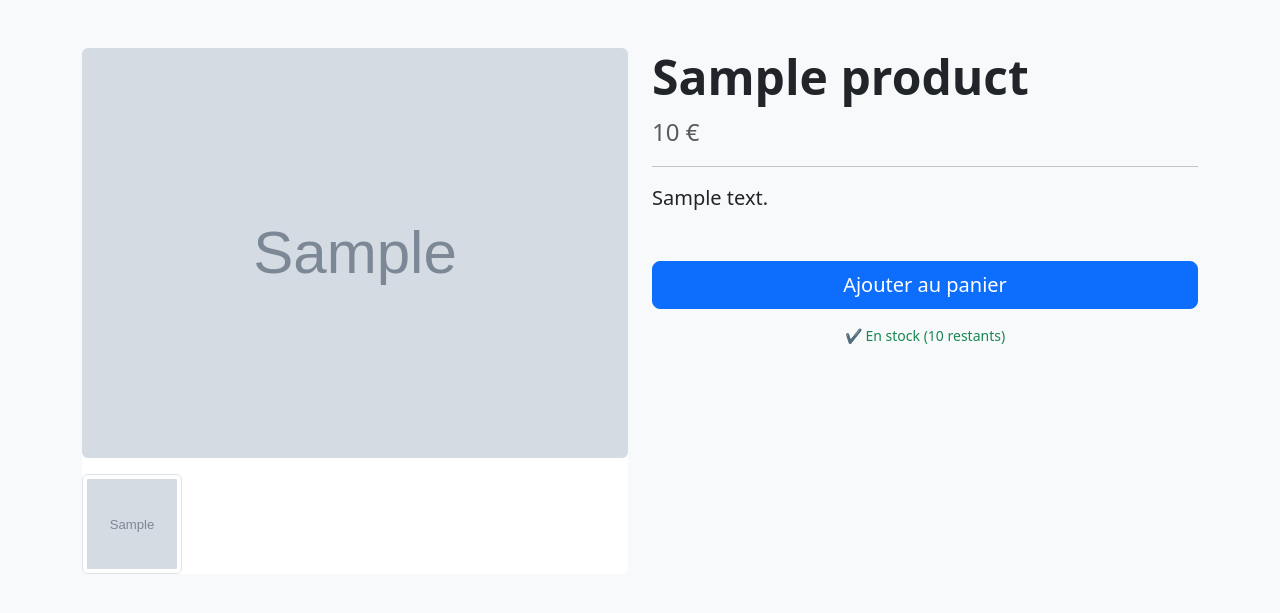
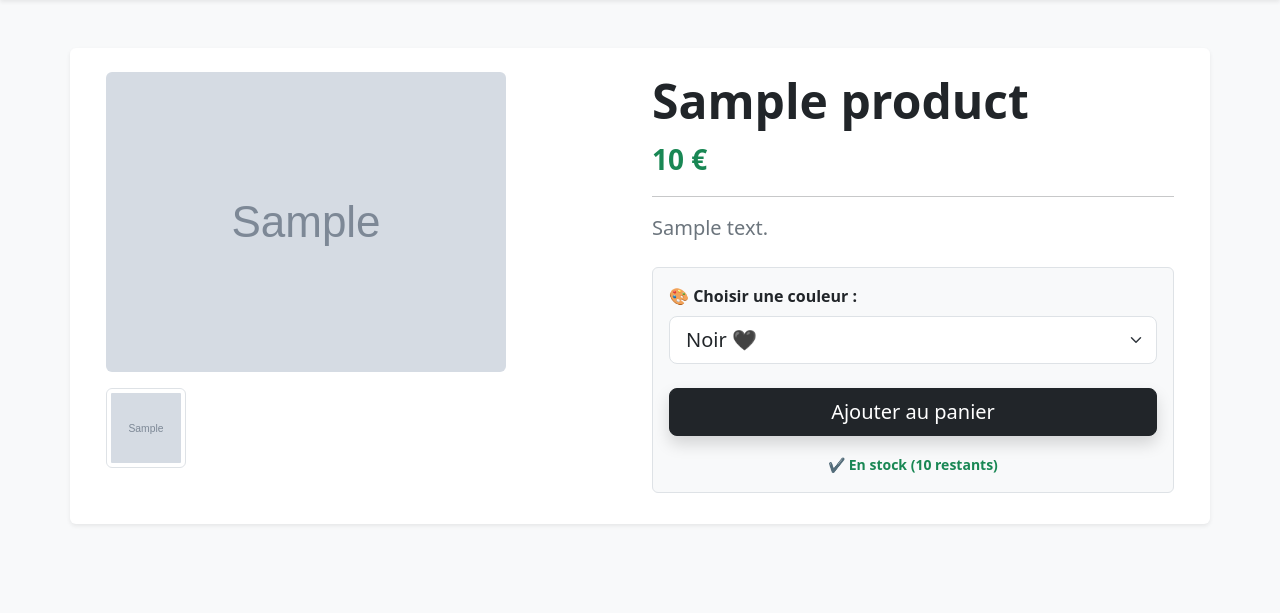
Before and after one commit to Kyopss/mon_shop, a Django app: template store/templates/store/product_detail.html in a window 1280 px wide. Shown: the part 56-669 px from the top of the page. Run offline with Django 5.2, Linux system fonts and the light colour scheme; the template is opened without the code that fills it: most values are stand-ins (such as "Sample title", 1, 10 or a date in 2020); grey boxes marked "Sample" are stand-in pictures.

Commit message:
Ajout des couleurs et synchro serveur

```diff
--- a/core/settings.py
+++ b/core/settings.py
@@ -23,7 +23,7 @@ BASE_DIR = Path(__file__).resolve().parent.parent
 SECRET_KEY = 'django-insecure-)egku7=w&wz2_4gr(4o@s1j3^3ximq*+g_ke23t&@muz*!mpf$'
 
 # SECURITY WARNING: don't run with debug turned on in production!
-DEBUG = True
+DEBUG = False
 
 ALLOWED_HOSTS = ['kyopss.pythonanywhere.com', '127.0.0.1']
 
--- a/payment/models.py
+++ b/payment/models.py
@@ -36,9 +36,9 @@ class OrderItem(models.Model):
     order = models.ForeignKey(Order, on_delete=models.CASCADE, null=True)
     product = models.ForeignKey(Product, on_delete=models.CASCADE, null=True)
     user = models.ForeignKey(User, on_delete=models.CASCADE, null=True, blank=True)
-
     quantity = models.PositiveBigIntegerField(default=1)
     price = models.DecimalField(max_digits=10, decimal_places=2)
+    color = models.CharField(max_length=50, default="Standard")
 
     def __str__(self):
         return f'Order Item - {str(self.id)}'
--- a/store/templates/store/product_detail.html
+++ b/store/templates/store/product_detail.html
@@ -5,15 +5,23 @@
     <meta name="viewport" content="width=device-width, initial-scale=1.0">
     <title>{{ product.name }} | Mon Shop</title>
     <link href="https://cdn.jsdelivr.net/npm/bootstrap@5.3.0/dist/css/bootstrap.min.css" rel="stylesheet">
+    <style>
+        .product-img-main {
+            max-height: 500px;
+            object-fit: contain;
+            background-color: #fff;
+        }
+        .img-thumbnail:hover {
+            border-color: #0d6efd;
+            cursor: pointer;
+        }
+    </style>
 </head>
 <body class="bg-light">
 
-    <nav class="navbar navbar-expand-lg navbar-dark bg-dark mb-4">
+    <nav class="navbar navbar-expand-lg navbar-dark bg-dark mb-4 shadow-sm">
         <div class="container">
             <a class="navbar-brand fw-bold" href="{% url 'store:product_all' %}">MON SHOP 🛍️</a>
-            <button class="navbar-toggler" type="button" data-bs-toggle="collapse" data-bs-target="#navbarNav">
-                <span class="navbar-toggler-icon"></span>
-            </button>
             <div class="collapse navbar-collapse" id="navbarNav">
                 <ul class="navbar-nav ms-auto">
                     <li class="nav-item">
@@ -30,40 +38,49 @@
     </nav>
 
     <div class="container mt-5">
-        <div class="row">
+        <div class="row bg-white p-4 rounded shadow-sm">
             <div class="col-md-6 mb-4">
-                <div class="card border-0">
                 {% if product.image %}
-                        <img src="{{ product.image.url }}" class="img-fluid rounded mb-3" alt="{{ product.name }}">
+                    <img src="{{ product.image.url }}" class="img-fluid rounded mb-3 product-img-main" alt="{{ product.name }}">
                 {% endif %}
 
-                    <div class="d-flex gap-2 overflow-auto">
+                <div class="d-flex gap-2 overflow-auto pb-2">
                     {% for photo in product.images.all %}
-                            <img src="{{ photo.image.url }}" class="img-thumbnail" style="width: 100px; height: 100px; object-fit: cover;">
+                        <img src="{{ photo.image.url }}" class="img-thumbnail" style="width: 80px; height: 80px; object-fit: cover;">
                     {% endfor %}
-                    </div>
                 </div>
             </div>
 
             <div class="col-md-6">
                 <h1 class="display-5 fw-bold">{{ product.name }}</h1>
-                <p class="text-muted fs-4">{{ product.price }} €</p>
+                <p class="text-success fs-3 fw-bold">{{ product.price }} €</p>
                 <hr>
 
-                <p class="lead">{{ product.description }}</p>
+                <p class="lead text-secondary">{{ product.description }}</p>
 
-                <div class="d-grid gap-2 mt-5">
-                    <button type="button" value="{{ product.id }}" id="add-cart" class="btn btn-primary btn-lg">
+                <div class="mt-4 p-3 border rounded bg-light">
+                    <div class="mb-4">
+                        <label for="color-select" class="form-label fw-bold text-dark">🎨 Choisir une couleur :</label>
+                        <select class="form-select form-select-lg" id="color-select">
+                            <option value="Noir" selected>Noir 🖤</option>
+                            <option value="Gris">Gris 🩶</option>
+                            <option value="Bleu">Bleu 💙</option>
+                        </select>
+                    </div>
+
+                    <div class="d-grid gap-2">
+                        <button type="button" value="{{ product.id }}" id="add-cart" class="btn btn-dark btn-lg shadow">
                             Ajouter au panier
                         </button>
 
-                    <p class="text-center text-muted small mt-2">
+                        <p class="text-center mt-2 mb-0">
                             {% if product.stock > 0 %}
-                            <span class="text-success">✔ En stock ({{ product.stock }} restants)</span>
+                                <small class="text-success fw-bold">✔ En stock ({{ product.stock }} restants)</small>
                             {% else %}
-                            <span class="text-danger">❌ Rupture de stock</span>
+                                <small class="text-danger fw-bold">❌ Rupture de stock</small>
                             {% endif %}
                         </p>
+                    </div>
                 </div>
             </div>
         </div>
@@ -81,15 +98,24 @@
                 url: '{% url "cart_add" %}',
                 data: {
                     product_id: $('#add-cart').val(),
+                    product_color: $('#color-select').val(), // <-- ON RÉCUPÈRE LA COULEUR ICI
                     csrfmiddlewaretoken: '{{ csrf_token }}',
                     action: 'post'
                 },
                 success: function(json){
-                    // Met à jour le compteur dans la navbar
-                    document.getElementById("cart_qty").textContent = json.qty
+                    // Animation visuelle de succès sur le bouton
+                    let btn = $('#add-cart');
+                    let originalText = btn.html();
+                    btn.removeClass('btn-dark').addClass('btn-success').text('Ajouté ! ✅');
+
+                    document.getElementById("cart_qty").textContent = json.qty;
+
+                    setTimeout(function(){
+                        btn.removeClass('btn-success').addClass('btn-dark').html(originalText);
+                    }, 2000);
                 },
                 error: function(xhr, errmsg, err){
-                    console.log(errmsg);
+                    alert("Erreur lors de l'ajout au panier");
                 }
             });
         })
```
Also changed, not shown: cart/cart.py (+17 -12 lines), cart/views.py (+5 -10 lines), store/models.py (+8 -0 lines), db.sqlite3. Lines whose indentation alone changed are shown as unchanged.
